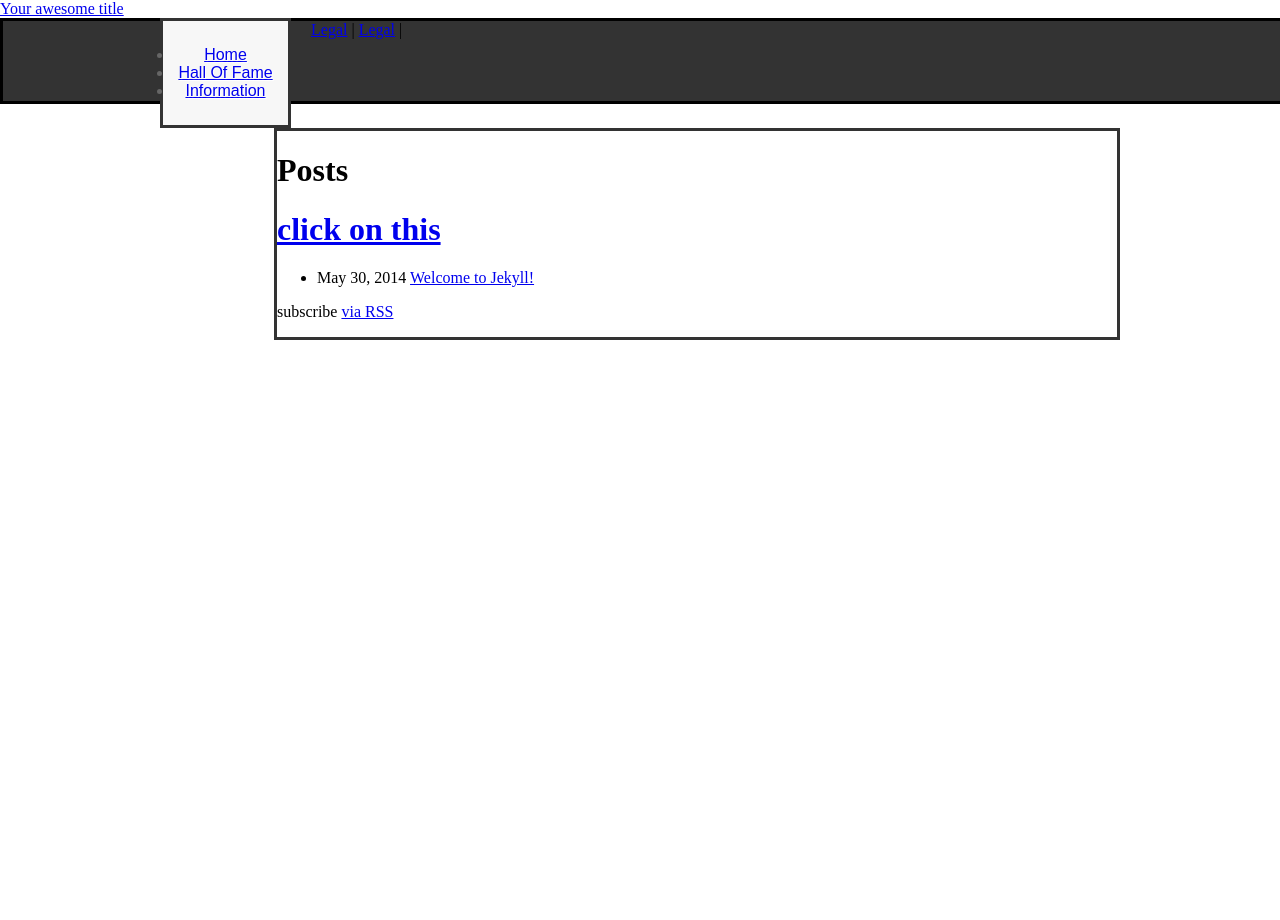
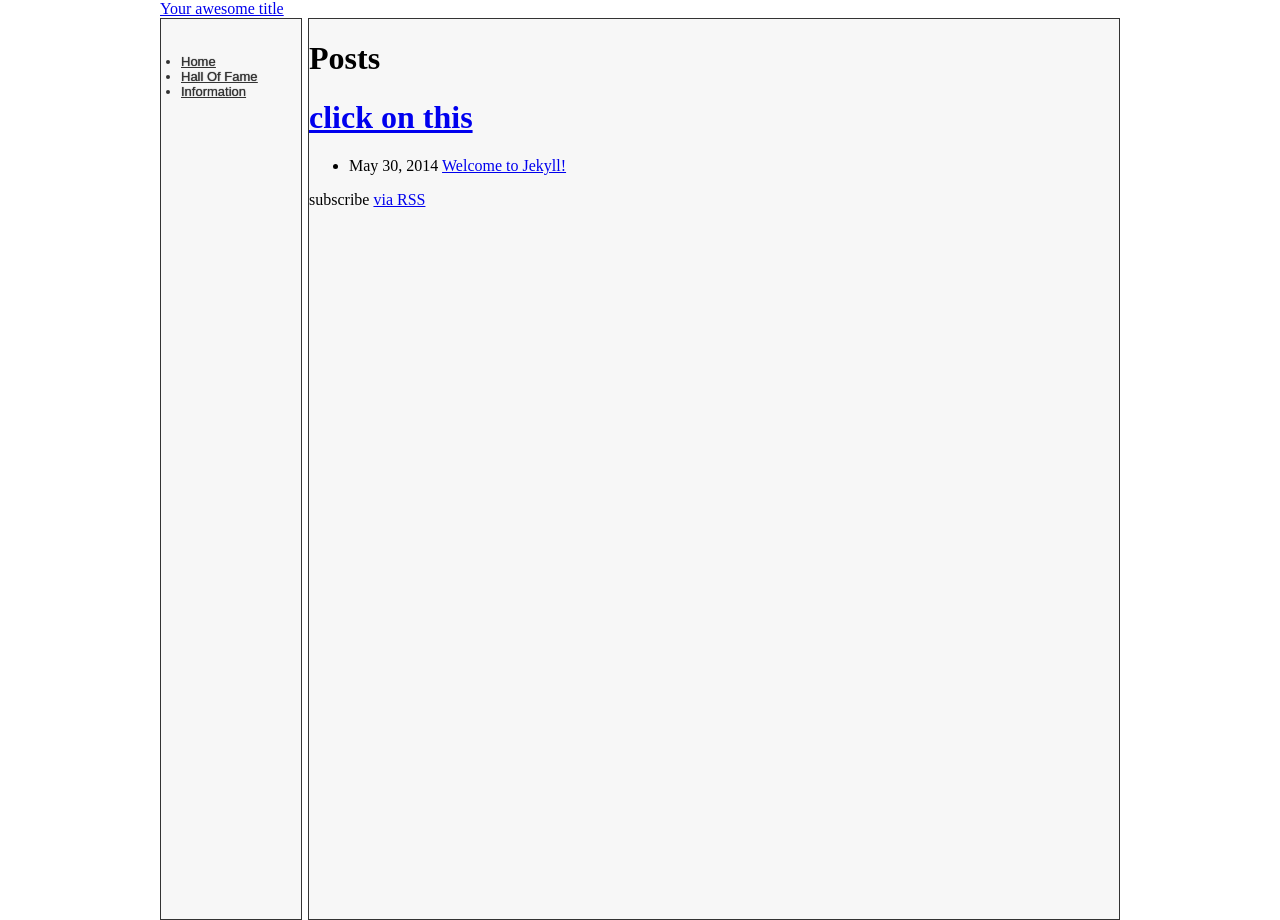
Before and after one commit to ankit09goyal/ankit09goyal.github.io, a Jekyll site: the page built from index.html, in a window 1280 px wide. Built offline with Jekyll 4.4.1, drawn with Linux system fonts in a browser that asks for light colours.

Commit message:
Update mycss.css

```diff
--- a/css/mycss.css
+++ b/css/mycss.css
@@ -1,23 +1,26 @@
 body {
-  margin:0px auto;
+  height: 100%;
+    margin: 0 auto;
+    width: 960px;
 }
 
 /* main container of body  */
 .page-content{
-  width:960px;
-  height:100%;
-  margin:0px auto;
-  display:block;
+  display: block;
+    height: 100%;
+    margin: 0 auto;
+    position: absolute;
+    width: 960px;
 }
 
 /* left part of the body*/
 .left-body{
-width:125px;
-height:100%;
-background-color:#f7f7f7;
-float:left;
-margin-right:20px;
-border:#333333 solid;
+ background-color: #F7F7F7;
+    border: thin solid #333333;
+    float: left;
+    height: 100%;
+    margin-right: 5px;
+    width: 140px;
 }
 
 /* div inside left body*/
@@ -27,23 +30,26 @@
 
 /* ul inside left body*/
 .navigation ul{
-    color: #666666;
+       color: #333333;
     font-family: 'PacificoRegular',Arial,sans-serif;
-    font-size: 16px;
+    font-size: 13px;
     margin: 15px 0;
-    padding: 10px;
-    text-align: center;
-    text-shadow: 1px 1px 1px #FFFFFF;
+    padding: 20px;
+    text-align: left;
+    text-shadow: 0 0 1px #333333;
+}
+
+.navigation ul li a{
+  color: #333333;
 }
 
 /* right side of body*/
 .right{
- width:840px;
-height:100%;
-background-color:#ffffff;
-float:right;
-border:#333333 solid;
-}
+ background-color: #F7F7F7;
+    border: thin solid #333333;
+    float: right;
+    height: 100%;
+    width: 810px;
 
 /*div inside right body*/
 .post{
```
